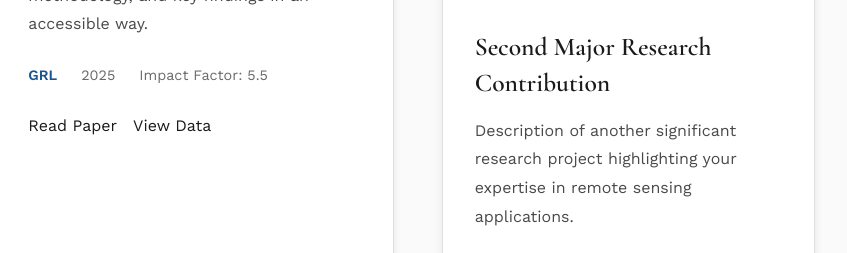
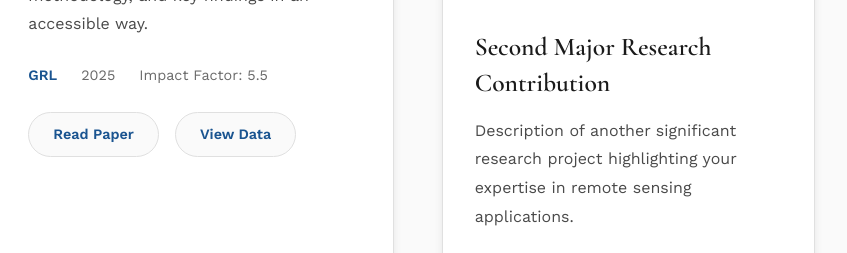
Before and after one commit to girishpatidar/home, a plain HTML site: page index.html in a window 1280 px wide. Shown: the part 2733-2986 px from the top of the page, 433-1280 px from the left. Drawn offline with nearby package versions, Linux system fonts and the light colour scheme.

Commit message:
Update index.html

```diff
--- a/index.html
+++ b/index.html
@@ -149,8 +149,8 @@
                             <span class="impact">Impact Factor: 5.5</span>
                         </div>
                         <div class="research-links">
-                            <a href="#" class="https://agupubs.onlinelibrary.wiley.com/doi/full/10.1029/2025GL115804">Read Paper</a>
-                            <a href="#" class="https://agupubs.onlinelibrary.wiley.com/doi/full/10.1029/2025GL115804">View Data</a>
+                            <a href="https://agupubs.onlinelibrary.wiley.com/doi/full/10.1029/2025GL115804" class="research-link">Read Paper</a>
+                            <a href="https://agupubs.onlinelibrary.wiley.com/doi/full/10.1029/2025GL115804" class="research-link">View Data</a>
                         </div>
                     </div>
                 </article>
```
